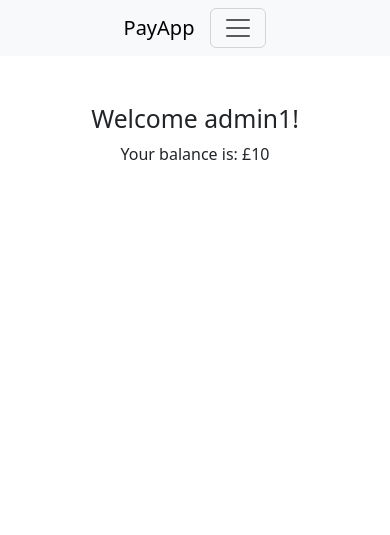
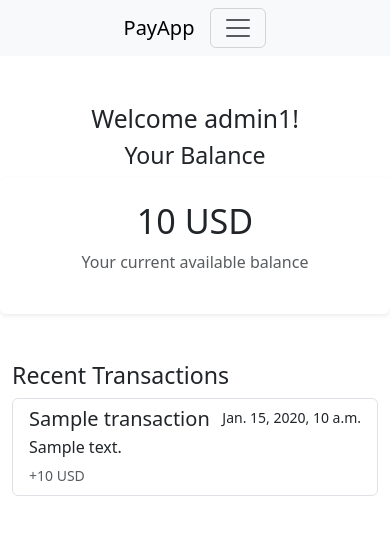
Before and after one commit to AxelGumiit/WebApp, a Django app: template webapps2025/templates/payapp/home.html in a window 390 px wide. Shown: the top 535 px of the page. Run offline with Django 5.2, Linux system fonts and the light colour scheme; a user stored in the database is signed in; the template is opened without the code that fills it: most values are stand-ins (such as "Sample title", 1, 10 or a date in 2020); data that the repository does not hold is empty.

Commit message:
added recent transaction

```diff
--- a/webapps2025/templates/payapp/home.html
+++ b/webapps2025/templates/payapp/home.html
@@ -20,8 +20,15 @@
                 <li class="nav-item">
                     <a class="nav-link" href="/login">Logout</a>
                 </li>
-                <li class="nav-item">
-                    <a class="nav-link" href="/login">Payment</a>
+                <!-- Payment Dropdown -->
+                <li class="nav-item dropdown">
+                    <a class="nav-link dropdown-toggle" href="#" id="navbarDropdown" role="button" data-bs-toggle="dropdown" aria-haspopup="true" aria-expanded="false">
+                        Payment
+                    </a>
+                    <div class="dropdown-menu" aria-labelledby="navbarDropdown">
+                        <a class="dropdown-item" href="">Request Money</a>
+                        <a class="dropdown-item" href="">Send Money</a>
+                    </div>
                 </li>
                 <!-- Notifications Dropdown -->
                 <li class="nav-item dropdown">
@@ -52,10 +59,55 @@
 <div class="text-center mt-5">
     {% if user.is_authenticated %}
         <h2>Welcome {{ user.username }}!</h2>
-        <p>Your balance is: £{{ balance }}</p>
     {% else %}
         <h2>Welcome to PayApp! Please log in.</h2>
     {% endif %}
 </div>
 
+<div class="row justify-content-center">
+    <div class="col-md-6 text-center">
+        <h3>Your Balance</h3>
+        <div class="card p-4 shadow-sm border-0 rounded-lg">
+            <h2 class="display-4">
+                {% if currency == 'GBP' %}
+                    £{{ balance }}
+                {% elif currency == 'USD' %}
+                    ${{ balance }}
+                {% elif currency == 'EUR' %}
+                    €{{ balance }}
+                {% else %}
+                    {{ balance }} {{ currency }}
+                {% endif %}
+            </h2>
+            <p class="text-muted">Your current available balance</p>
+        </div>
+    </div>
+</div>
+
+<div class="container mt-5">
+    <h3>Recent Transactions</h3>
+    <div class="list-group">
+        {% if transactions %}
+            {% for transaction in transactions %}
+                <a href="#" class="list-group-item list-group-item-action">
+                    <div class="d-flex w-100 justify-content-between">
+                        <h5 class="mb-1">{{ transaction.title }}</h5>
+                        <small>{{ transaction.created_at }}</small>
+                    </div>
+                    <p class="mb-1">{{ transaction.description }}</p>
+                    <small class="text-muted">
+                        {% if transaction.amount > 0 %}
+                            +{{ transaction.amount }} {{ transaction.currency }}
+                        {% else %}
+                            {{ transaction.amount }} {{ transaction.currency }}
+                        {% endif %}
+                    </small>
+                </a>
+            {% endfor %}
+        {% else %}
+            <p>No recent transactions</p>
+        {% endif %}
+    </div>
+</div>
+
 {% endblock %}
```
Also changed, not shown: webapps2025/payapp/models.py (+13 -0 lines), webapps2025/register/models.py (+5 -20 lines), webapps2025/register/views.py (+11 -27 lines), webapps2025/payapp/migrations/0005_userprofile.py (added), webapps2025/payapp/migrations/0006_alter_userprofile_balance.py (added), webapps2025/register/migrations/0004_delete_userprofile.py (added), webapps2025/webapps.db.
